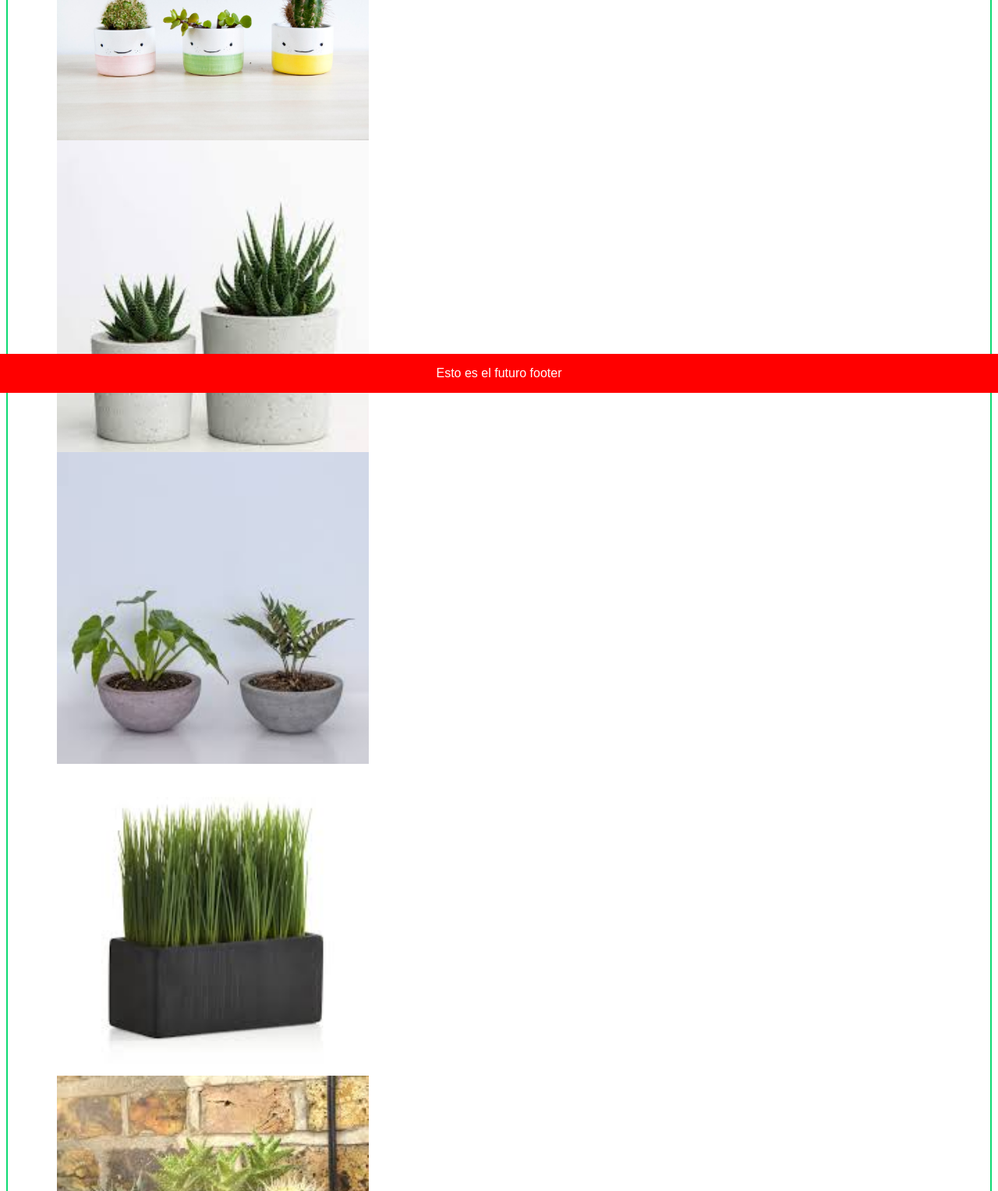
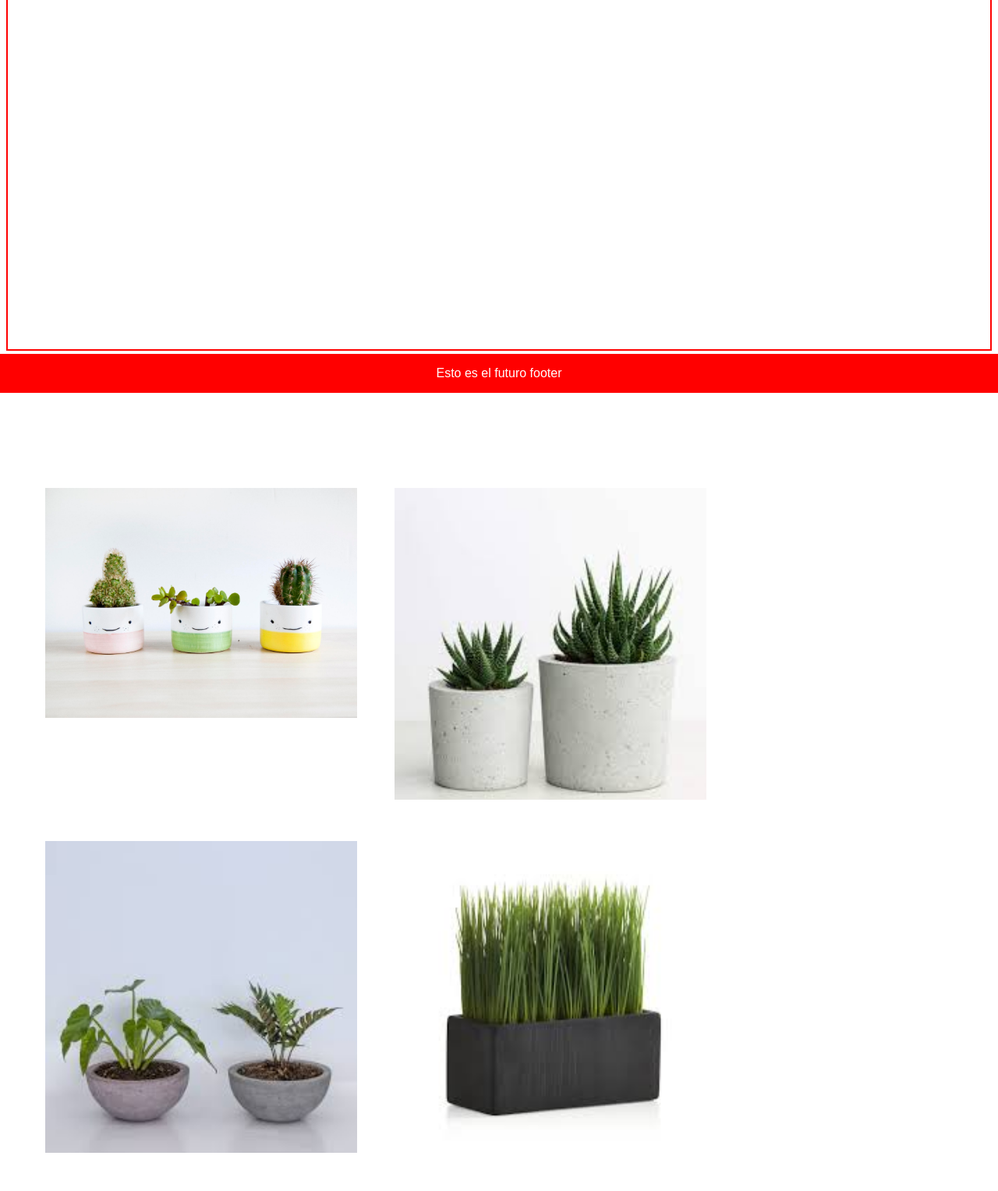
Before and after one commit to Alfredomanjon/ImagenesJS, a plain HTML site: page index.html in a window 1280 px wide. Shown: the part 296-1824 px from the top of the page at 78% size. Drawn offline with Linux system fonts and the light colour scheme.

```diff
--- a/css/estilos.css
+++ b/css/estilos.css
@@ -58,10 +58,22 @@
   cursor: pointer;
 }
 
-#imagenes{
-    display: grid;
+.modal-body {
+  padding: 2px 16px;
+}
 
-    padding: 5%;
-    border: solid rgb(13, 218, 115) 2px;
+
+.prueba {
+  display: flex;
+  flex-wrap: wrap;
+  padding: 2%;
+  margin-top: 10%;
 }
-.modal-body {padding: 2px 16px;}
+.prueba div{
+  padding: 2%;
+}
+#algo{
+  height: 500px;
+  margin-top: 10%;
+  border: solid red 2px;
+}
--- a/index.html
+++ b/index.html
@@ -31,21 +31,27 @@
 </section>
 
 
-<h2>Animated Modal with Header and Footer</h2>
+<br/>
+<br/>
+<br/>
+<br/>
+<br/>
+<br/>
+<h1 id="algo"></h1>
 
-<h2>Animated Modal with Header and Footer</h2>
 
 <!-- Trigger/Open The Modal -->
-<div id="imagenes">
-    <img src="img/maceta1.jpg" id="maceta1" width="400">
-    <img src="img/maceta2.jpg" id="maceta2" width="400">
-    <img src="img/maceta3.jpg" id="maceta3" width="400">
-    <img src="img/maceta4.jpg" id="maceta4" width="400">
-    <img src="img/maceta5.jpg" id="maceta5" width="400">
-    <img src="img/maceta6.jpg" id="maceta6" width="400">
-    <img src="img/maceta7.jpg" id="maceta7" width="400">
-    <img src="img/maceta8.jpg" id="maceta8" width="400">
-    <img src="img/maceta9.jpg" id="maceta9" width="400">
+<div class="prueba">
+
+    <div><img src="img/1.jpg" id="1" width="400"></div>
+    <div><img src="img/2.jpg" id="2" width="400"></div>
+    <div><img src="img/3.jpg" id="3" width="400"></div>
+    <div><img src="img/4.jpg" id="4" width="400"></div>
+    <div><img src="img/5.jpg" id="5" width="400"></div>
+    <div><img src="img/6.jpg" id="6" width="400"></div>
+    <div><img src="img/7.jpg" id="7" width="400"></div>
+    <div><img src="img/8.jpg" id="8" width="400"></div>
+    <div><img src="img/9.jpg" id="9" width="400"></div>
 
 </div>
 
@@ -54,9 +60,9 @@
 
     <!-- Modal content -->
     <div class="modal-content">
-        <div class="modal-header">
-            <img src="img/maceta1.jpg" id="myBtn" width="800">
-        </div>
+
+        <img src="" id="myBtn" width="800">
+
 
     </div>
 
@@ -67,13 +73,20 @@
     var modal = document.getElementById('myModal');
 
     // Get the button that opens the modal
-    var btn = document.getElementById("maceta1");
+    var str1 = "img/"
+    var str2 = ".jpg"
+    for (i = 1; i <= 9; i++) {
+        var selected = document.getElementById(i);
+        // When the user clicks the button, open the modal
+        selected.onclick = function () {
+            modal.style.display = "block";
+
+            document.getElementById("myBtn").src = str1.concat((i-1), str2)
+        }
+        document.getElementById("algo").innerHTML = str1.concat(i, str2)
+    }
 
 
-    // When the user clicks the button, open the modal
-    btn.onclick = function () {
-        modal.style.display = "block";
-    }
 
     // When the user clicks anywhere outside of the modal, close it
     window.onclick = function (event) {
```
Also changed, not shown: img/1.jpg (renamed from img/maceta1.jpg), img/2.jpg (renamed from img/maceta2.jpg), img/3.jpg (renamed from img/maceta3.jpg), img/4.jpg (renamed from img/maceta4.jpg), img/5.jpg (renamed from img/maceta5.jpg), img/6.jpg (renamed from img/maceta6.jpg), img/7.jpg (renamed from img/maceta7.jpg), img/8.jpg (renamed from img/maceta8.jpg), img/9.jpg (renamed from img/maceta9.jpg).
